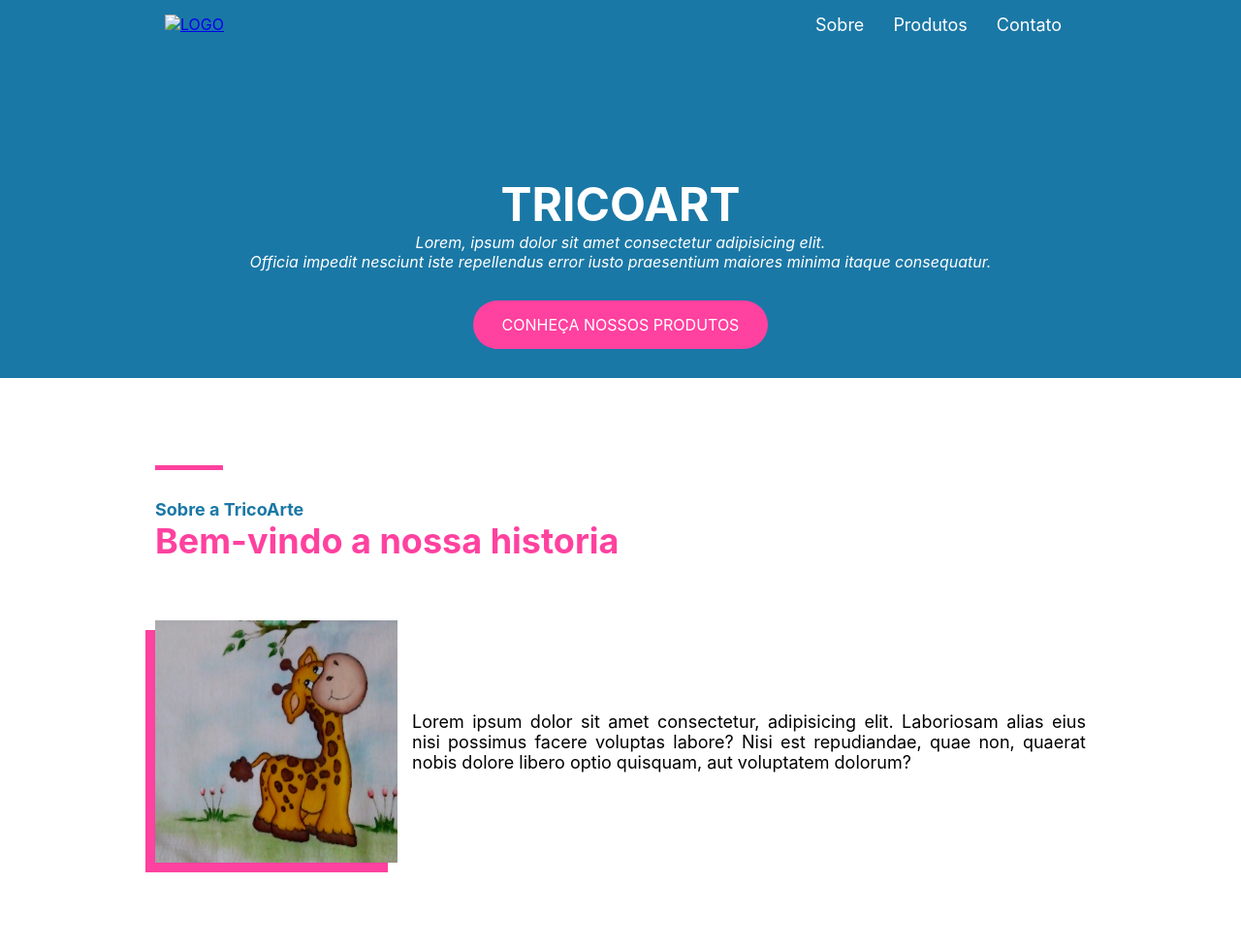
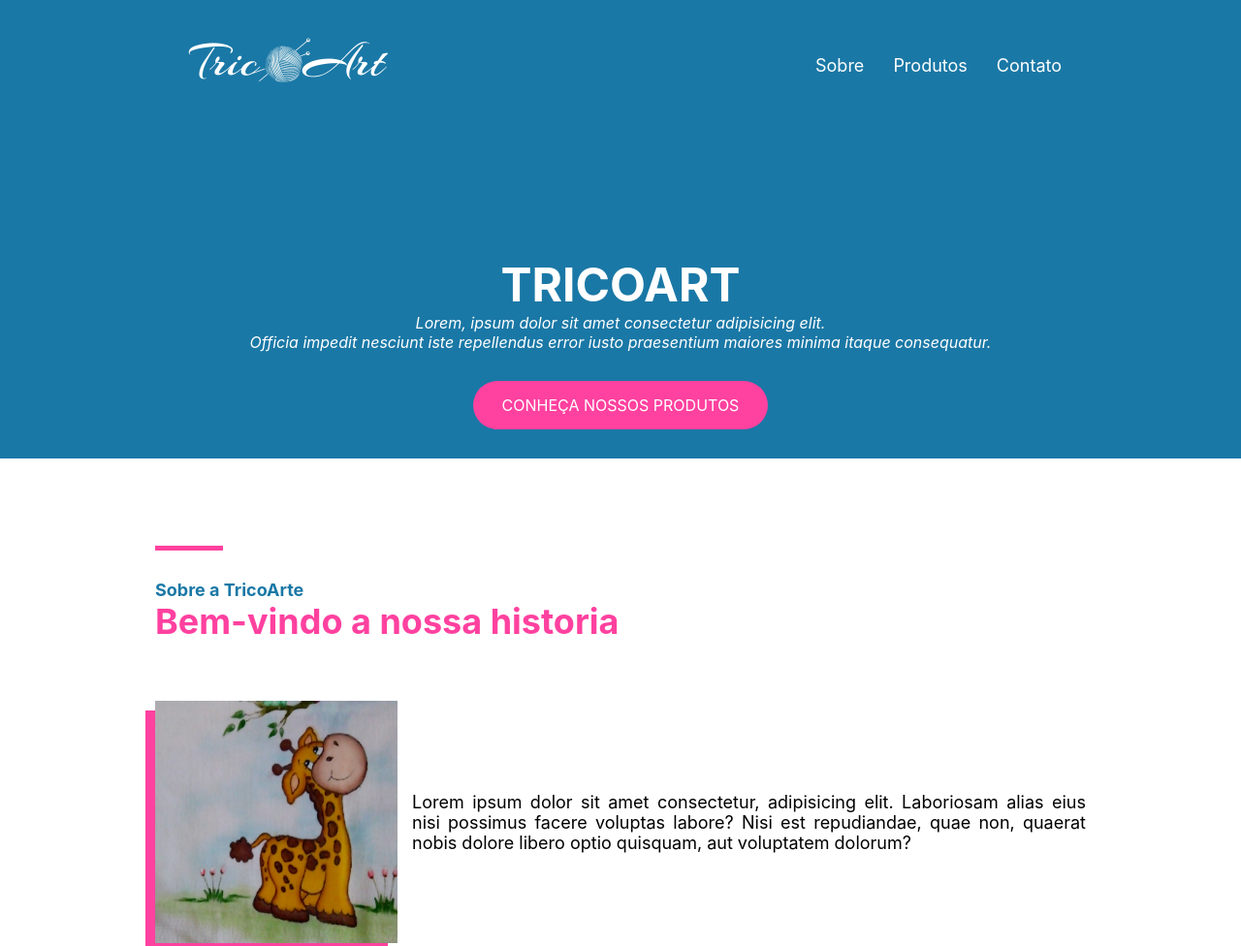
Before and after one commit to Jose-Claudivan/tricoArt, a plain HTML site: page index.html in a window 1280 px wide. Shown: the top 976 px of the page at 97% size. Drawn offline with Linux system fonts and the light colour scheme.

Commit message:
Inserido logo da TRICOART

```diff
--- a/css/style.css
+++ b/css/style.css
@@ -27,6 +27,10 @@
 
 .menu-logo {
     margin: 0 10px;
+}
+
+.menu-logo img {
+    max-width: 250px;
 }
 
 .menu-nav {
--- a/index.html
+++ b/index.html
@@ -11,7 +11,7 @@
   <body>
     <header class="menu">
       <div class="container">
-        <a class="menu-logo" href="#"><img src="" alt="LOGO" /></a>
+        <a class="menu-logo" href="#"><img src="assets/img/logo.png" alt="LOGO" /></a>
         <nav class="menu-nav">
           <ul>
             <li><a href="#">Sobre</a></li>
```
Also changed, not shown: assets/img/logo.png (added), assets/img/logoColorBrancoLINE.svg (added).
